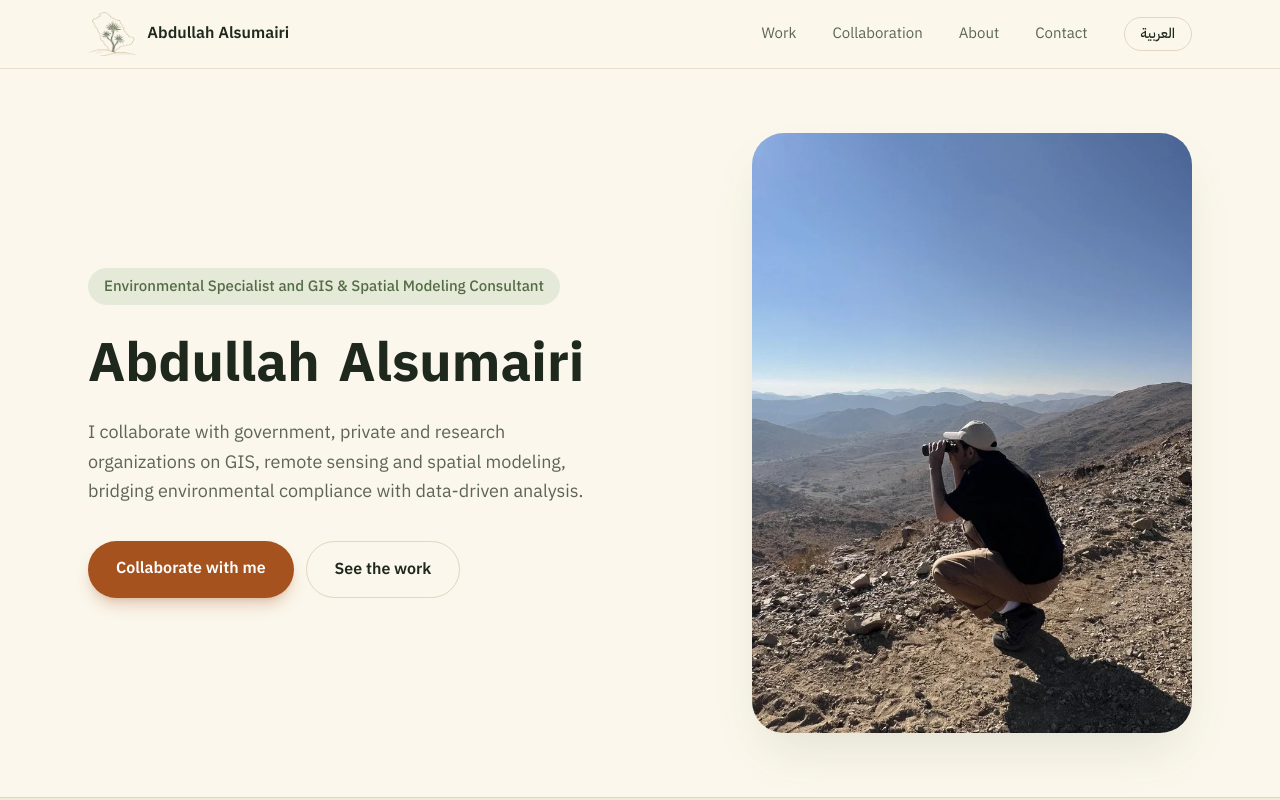
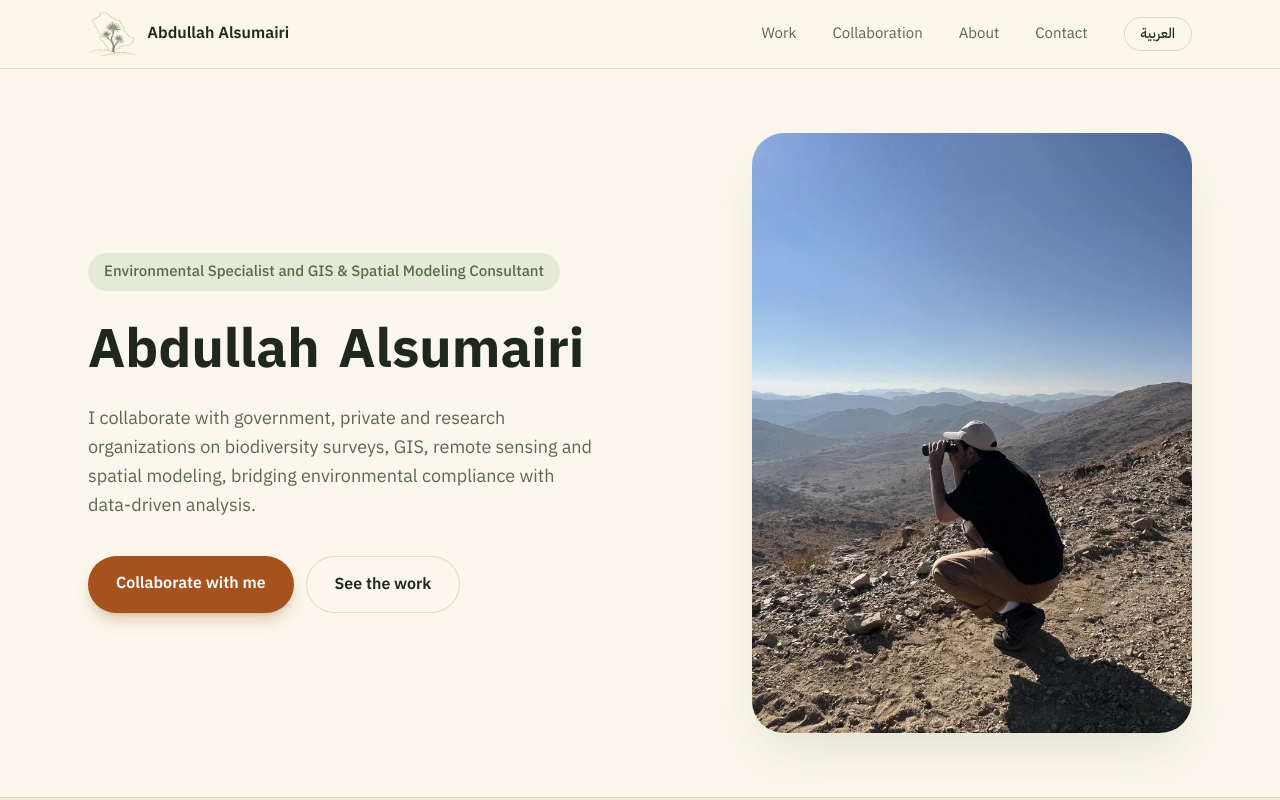
Before and after one commit to abdullahat1422-alt/Portfolio, a Next.js app: page /en in a window 1280 px wide. Shown: the top 800 px of the page. Built offline with nearby package versions, Linux system fonts and the light colour scheme.

Commit message:
Hero: add biodiversity surveys to collaboration areas
Co-Authored-By: Claude Opus 5.5 <noreply@anthropic.com>
Claude-Session: https://claude.ai/code/session_012ad9aWBDY1d1uPsmNpuDGg

```diff
--- a/content/site.ts
+++ b/content/site.ts
@@ -25,8 +25,8 @@ export const person = {
     en: "Environmental Specialist and GIS & Spatial Modeling Consultant",
   },
   lead: {
-    ar: "أتعاون مع الجهات الحكومية والخاصة والبحثية في نظم المعلومات الجغرافية والاستشعار عن بعد والنمذجة المكانية، وأربط متطلبات الامتثال البيئي بتحليل مبني على البيانات.",
-    en: "I collaborate with government, private and research organizations on GIS, remote sensing and spatial modeling, bridging environmental compliance with data-driven analysis.",
+    ar: "أتعاون مع الجهات الحكومية والخاصة والبحثية في مسوحات التنوع الأحيائي ونظم المعلومات الجغرافية والاستشعار عن بعد والنمذجة المكانية، وأربط متطلبات الامتثال البيئي بتحليل مبني على البيانات.",
+    en: "I collaborate with government, private and research organizations on biodiversity surveys, GIS, remote sensing and spatial modeling, bridging environmental compliance with data-driven analysis.",
   },
   profile: {
     ar: "أخصائي بيئي حاصل على ماجستير العلوم البيئية بتقدير امتياز من جامعة الملك سعود، بخبرة في الاستشارات البيئية وحماية الحياة الفطرية والعمل الجيومكاني المستقل. أعددت وثائق تقييم الأثر البيئي وفق متطلبات المركز الوطني للرقابة على الالتزام البيئي، وقدت مسوحات التنوع الحيوي ونمذجة ملاءمة الموائل في المركز الوطني لتنمية الحياة الفطرية، وشاركت في تأليف بحث محكّم نُشر في مجلة BMC Ecology and Evolution عام 2026.",
```
